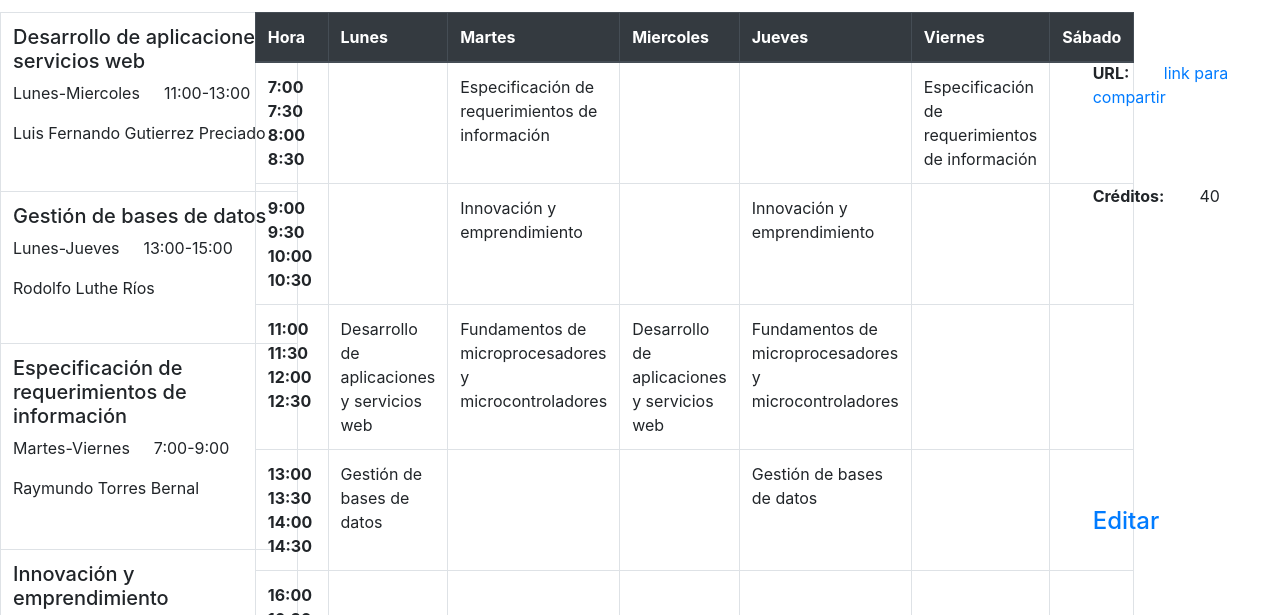
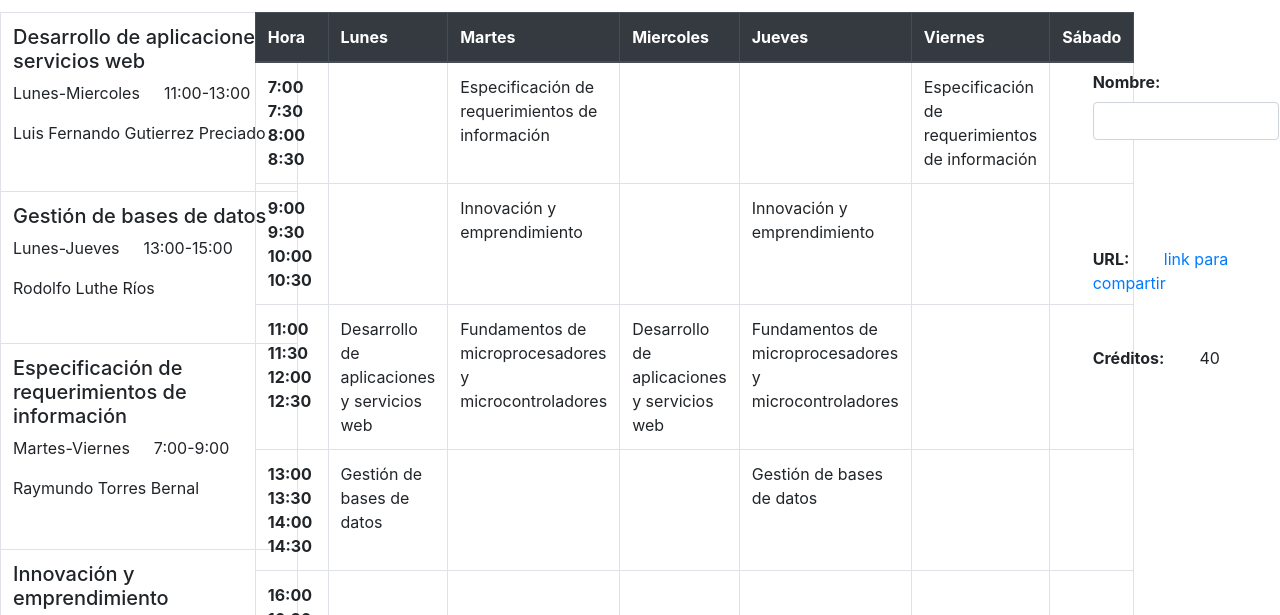
Before and after one commit to MAGP116/Proyecto_DASW, a website: page public/html/detalleCalendario.html in a window 1280 px wide. Shown: the part 139-754 px from the top of the page. Drawn offline with nearby package versions, Linux system fonts and the light colour scheme.

Commit message:
Added name tags in calendars

```diff
--- a/public/html/detalleCalendario.html
+++ b/public/html/detalleCalendario.html
@@ -272,6 +272,14 @@
           <table class="" style="width: 100%;">
             <tr>
               <td>
+                <div class="form-group" style="width: 1;">
+                  <label for="nameInput"><b>Nombre:</b></label>
+                  <input type="text" class="form-control" name="nameInput" id="calendarNameInput" aria-describedby="helpId" placeholder="">
+                </div>
+              </td>
+            </tr>
+            <tr>
+              <td>
                 <p style="display: inline;"><b>URL:</b></p>
                 <a style="margin-left: 30px;" href="http://example.com/this_was_made_at236am">link para compartir</a>
               </td>
```
Also changed, not shown: public/html/crearCalendario.html (+8 -0 lines).
